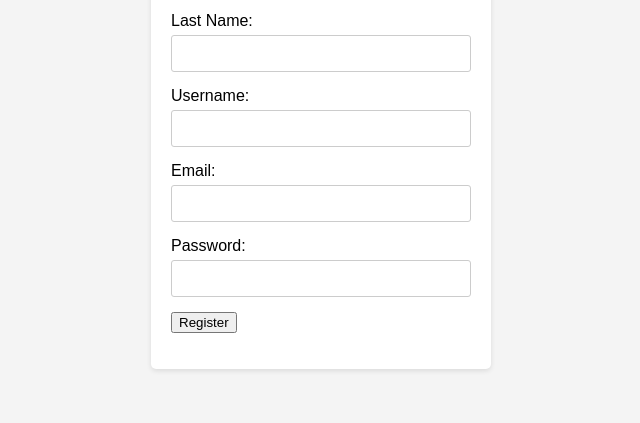
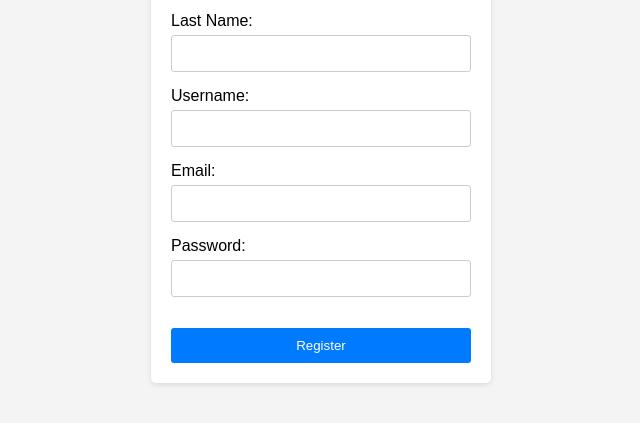
Before and after one commit to Ruhsaku/SAP-Project, a plain HTML site: page projectSAP/src/main/resources/templates/register.html in a window 1280 px wide. Shown: the part 159-582 px from the top of the page, without its empty margins (319-959 px from the left). Drawn offline with Linux system fonts and the light colour scheme.

Commit message:
Fix error message positon and text

```diff
--- a/projectSAP/src/main/resources/templates/register.html
+++ b/projectSAP/src/main/resources/templates/register.html
@@ -32,6 +32,15 @@
             border: 1px solid #ccc;
             border-radius: 3px;
             box-sizing: border-box;
+        }
+        .register-button {
+            width: 100%;
+            padding: 10px;
+            background-color: #007bff;
+            border: none;
+            border-radius: 3px;
+            color: #fff;
+            cursor: pointer;
         }
         input[type="submit"] {
             width: 100%;
@@ -72,8 +81,8 @@
         <label for="password">Password:</label>
         <input type="password" id="password" name="password" required>
 
-        <input type="button" value="Register" onclick="submitForm()">
         <p id="error-message"></p>
+        <button type="button" class="register-button" onclick="submitForm()">Register</button>
     </form>
 </div>
 
@@ -100,8 +109,8 @@
                     console.log("Registration successful, redirect to login page")
                 } else {
                     // Login failed, display error message
-                     console.error('Register failed:', xhr.status, xhr.responseText);
-                    document.getElementById('error-message').innerText = 'Incorrect username or password';
+                    console.error('Register failed:', xhr.status, xhr.responseText);
+                    document.getElementById('error-message').innerText = 'Invalid username or password!';
                 }
             }
         };
```
Also changed, not shown: projectSAP/src/main/resources/templates/index.html (+3 -2 lines), projectSAP/src/main/resources/templates/loginEmployee.html (+3 -2 lines).
